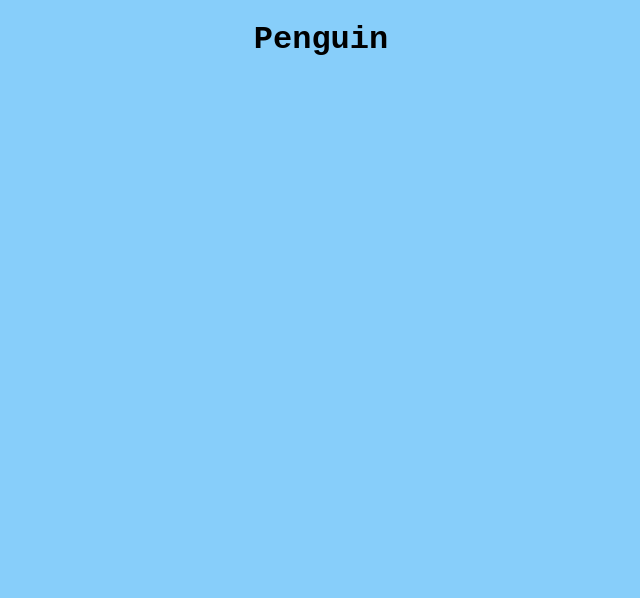
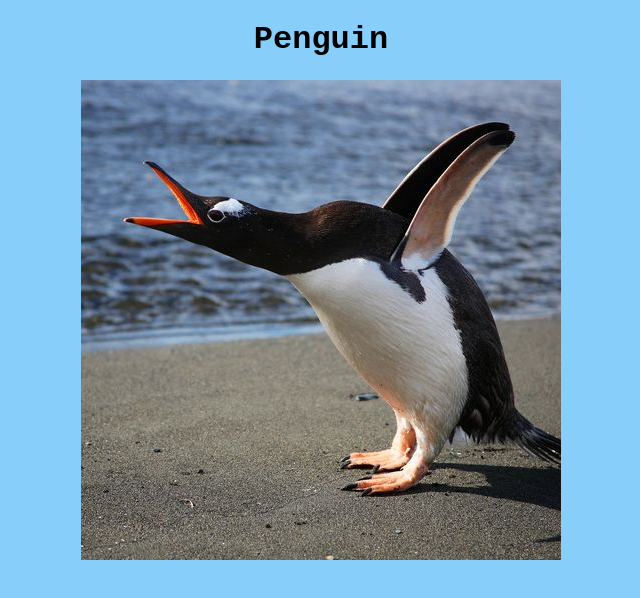
Before and after one commit to Jane23415/Assignment-1, a plain HTML site: page penguin.html in a window 1280 px wide. Shown: the whole page, without its empty margins (319-959 px from the left). Drawn offline with Linux system fonts and the light colour scheme.

Commit message:
adding penguin image

```diff
--- a/penguin.html
+++ b/penguin.html
@@ -5,5 +5,6 @@
 </head>
 <body>
     <h1>Penguin</h1>
+    <img src="images/penguin.jpeg" alt="penguin">
 
 </body>
```
Also changed, not shown: images/penguin.jpeg (added).
